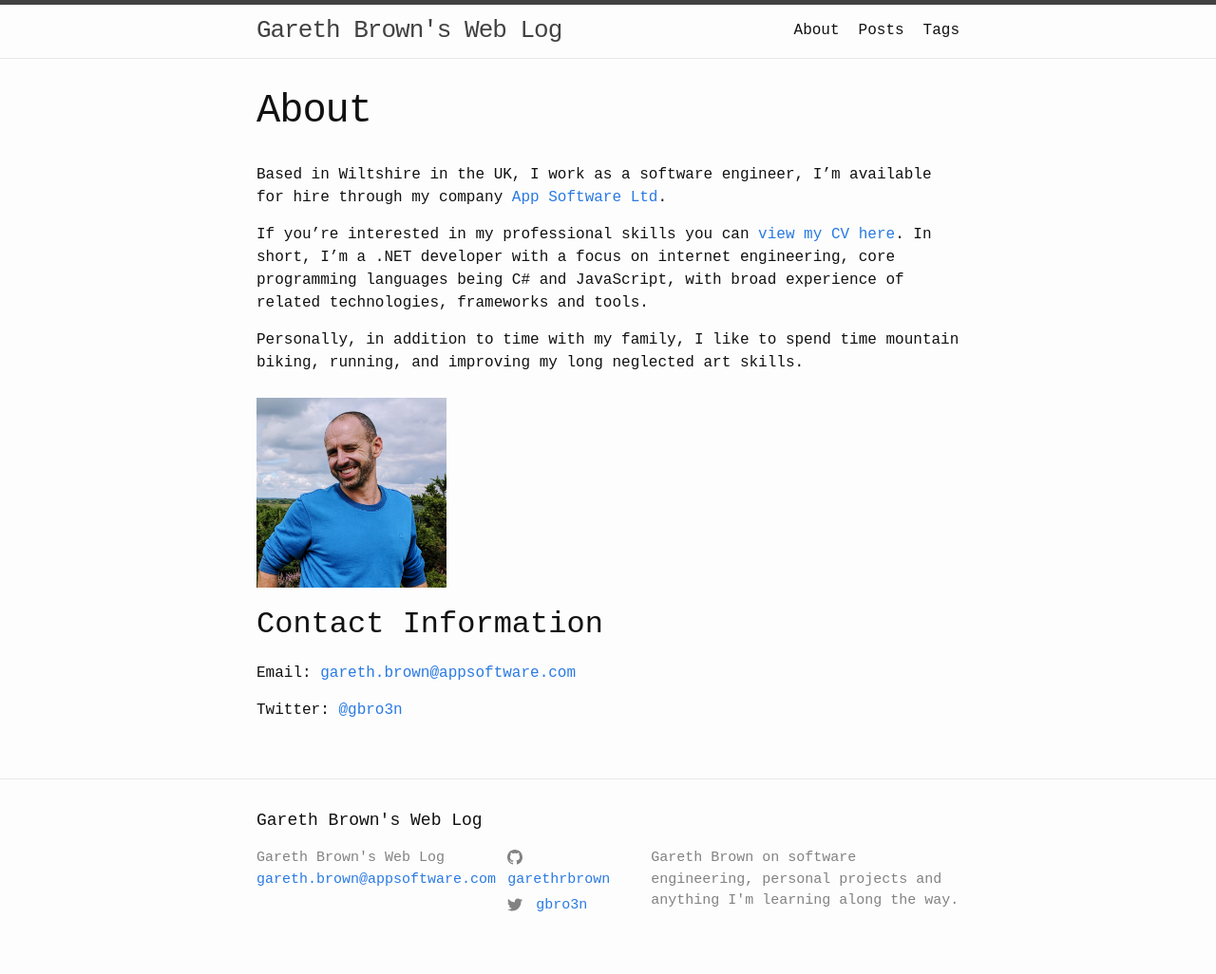
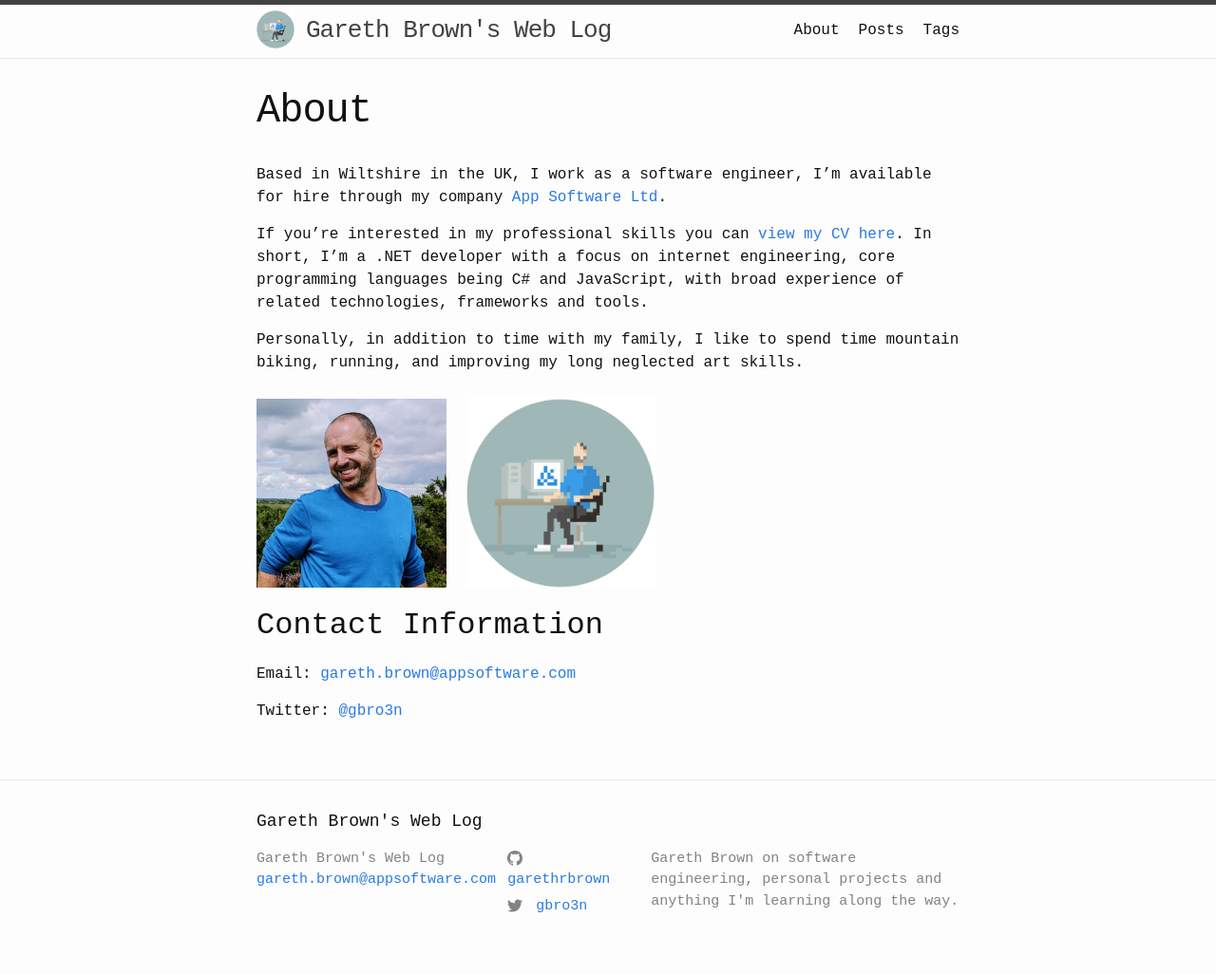
Before and after one commit to gbro3n/garethrbrown.github.io, a Jekyll site: the page built from about.markdown, in a window 1280 px wide. Shown: the whole page at 95% size. Built offline with Jekyll 4.4.1, drawn with Linux system fonts in a browser that asks for light colours.

Commit message:
Avatar branding

```diff
--- a/_includes/header.html
+++ b/_includes/header.html
@@ -3,6 +3,8 @@
   <div class="wrapper">
     {%- assign default_paths = site.pages | map: "path" -%}
     {%- assign page_paths = site.header_pages | default: default_paths -%}
+
+    <img style="width: 40px; height: 40px; float: left; margin: 0 12px 0 0; position: relative; top: 6px;" src="/assets-site-page/gareth-brown-avatar-round.jpg" alt="Gareth Brown avatar" />
     <a class="site-title" rel="author" href="{{ "/" | relative_url }}">{{ site.title | escape }}</a>
 
     {%- if page_paths -%}
--- a/about.markdown
+++ b/about.markdown
@@ -11,6 +11,7 @@ If you're interested in my professional skills you can [view my CV here](https:/
 Personally, in addition to time with my family, I like to spend time mountain biking, running, and improving my long neglected art skills.
 
 <img src="/assets-site-page/profile-photo.jpg" alt="Gareth Brown" style="width:200px; margin-top: 10px;"/>
+<img src="/assets-site-page/gareth-brown-avatar-round.jpg" alt="Gareth Brown" style="width:200px; margin-top: 10px; margin-left: 10px;"/>
 
 ## Contact Information
 
```
Also changed, not shown: assets-site-page/gareth-brown-avatar-round.jpg (added), favicon.ico (added).
